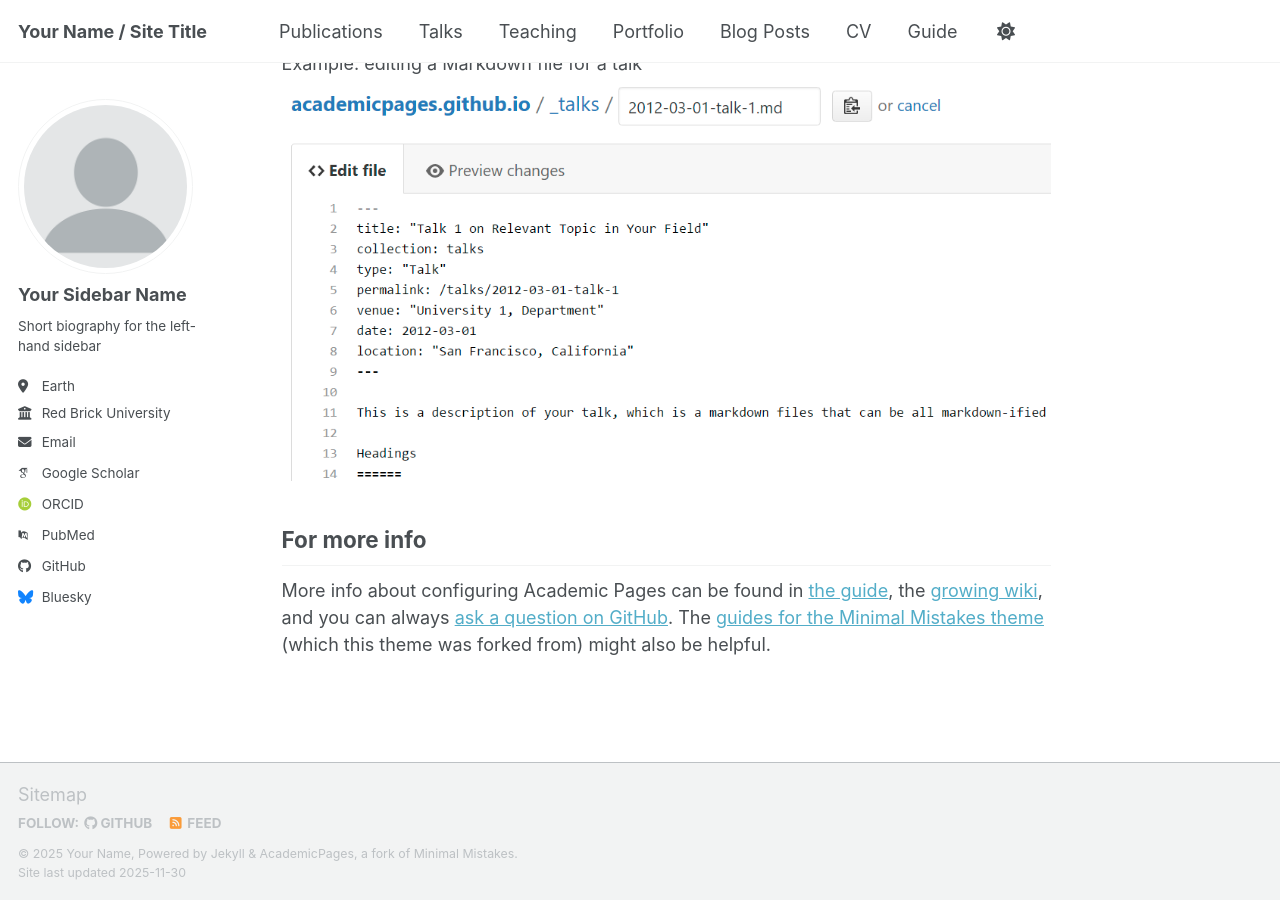
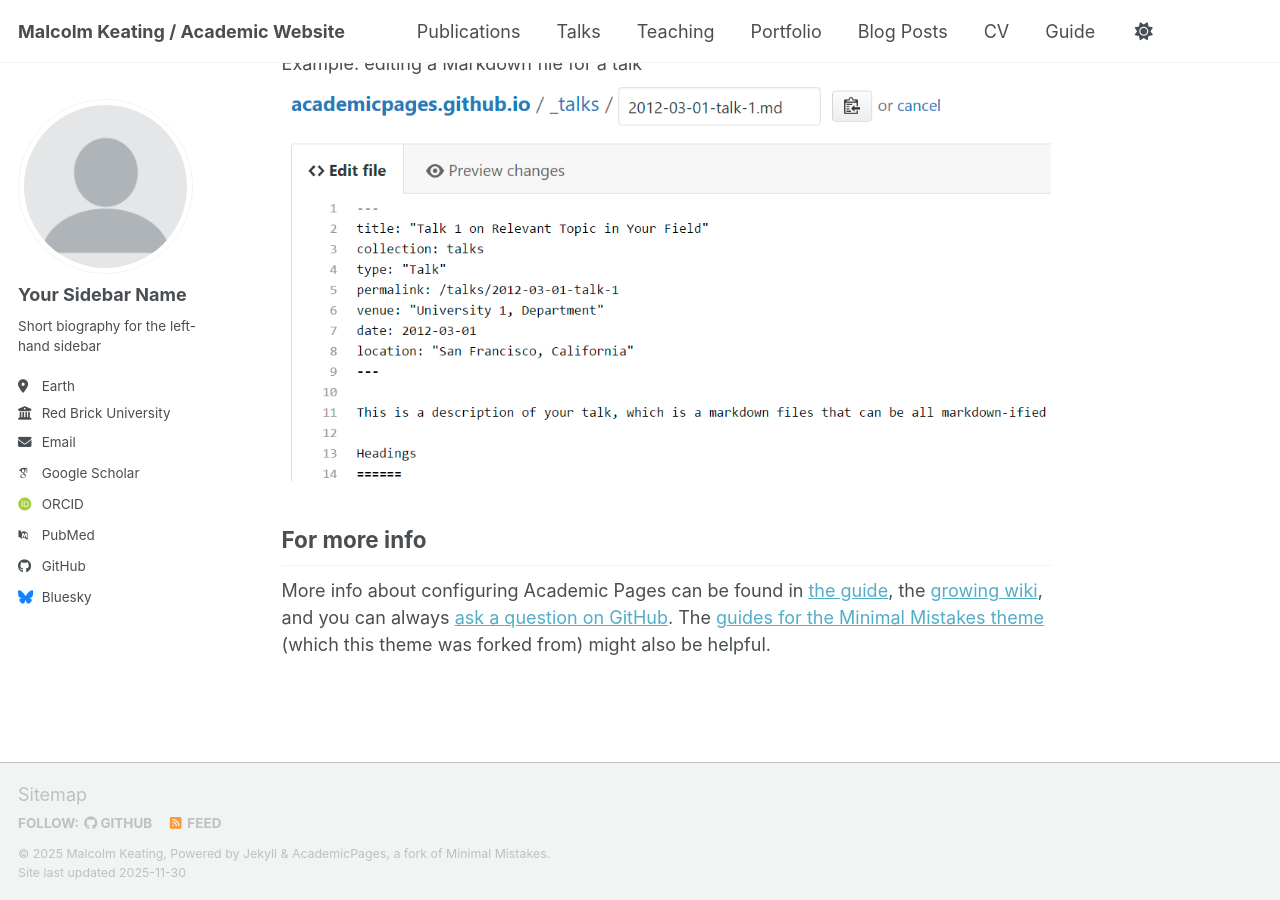
Before and after one commit to malcolmkeating/malcolmkeating.github.io, a Jekyll site: the page built from _pages/about.md, in a window 1280 px wide and 900 px high, scrolled down 2718 px. Built offline with Jekyll 4.4.1, drawn with Linux system fonts in a browser that asks for light colours; some web fonts are replaced; a script bundle is joined from its source files by our own code; library files that are not in the unit come from our copies.

Commit message:
Update _config.yml
Updated basic site settings with name

```diff
--- a/_config.yml
+++ b/_config.yml
@@ -9,14 +9,14 @@
 # Basic Site Settings
 locale                   : "en-US"
 site_theme               : "default" # Currently available options are "default", "air"
-title                    : "Your Name / Site Title"
+title                    : "Malcolm Keating / Academic Website"
 title_separator          : "-"
-name                     : &name "Your Name"
-description              : &description "Your Name's academic portfolio"   # Update this with a general description of your site, this is the default if not overridden by a page
-url                      : https://academicpages.github.io # The base hostname & protocol for your site e.g. "https://[your GitHub username].github.io",
+name                     : &name "Malcolm Keating"
+description              : &description "Malcolm Keating's academic portfolio"   # Update this with a general description of your site, this is the default if not overridden by a page
+url                      : https://malcolmkeating.github.io # The base hostname & protocol for your site e.g. "https://[your GitHub username].github.io",
                                                            # or if you already have some other page hosted on Github then use "https://[your GitHub username].github.io/[Your Repo Name]"
 baseurl                  : "" # the subpath of your site, e.g. "/blog"
-repository               : "academicpages/academicpages.github.io"
+repository               : "malcolmkeating/malcolmkeating.github.io"
 
 # Site Author - The following control what appear as part of the author content on the side bar.
 #               If a field is blank the icon and link will not appear, otherwise it will be shown.
```
